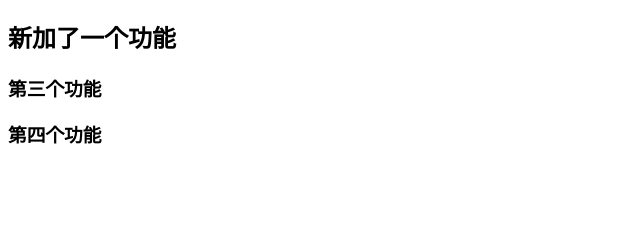
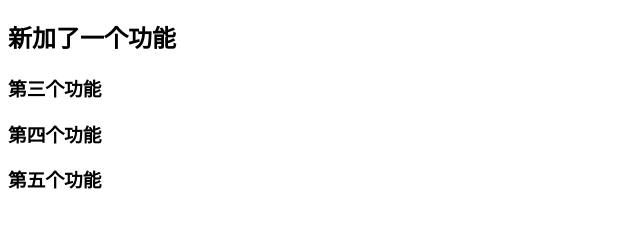
Before and after one commit to ant6319/test112, a plain HTML site: page test.html in a window 1280 px wide. Shown: the part 61-288 px from the top of the page, without its empty margins (0-640 px from the left). Drawn offline with Linux system fonts and the light colour scheme.

Commit message:
一次性操作

```diff
--- a/test.html
+++ b/test.html
@@ -11,5 +11,6 @@
   <h2>新加了一个功能</h2>
   <h3>第三个功能</h3>
   <h3>第四个功能</h3>
+  <h3>第五个功能</h3>
 </body>
 </html>
```
